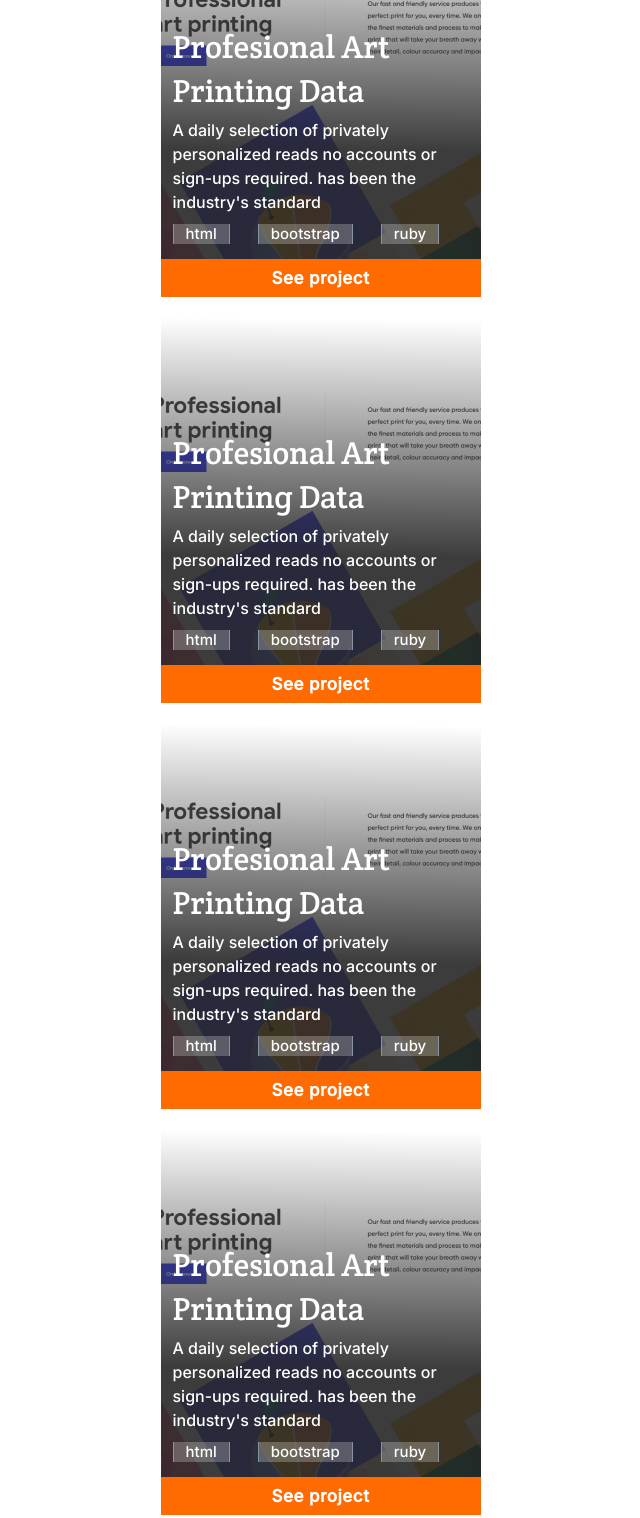
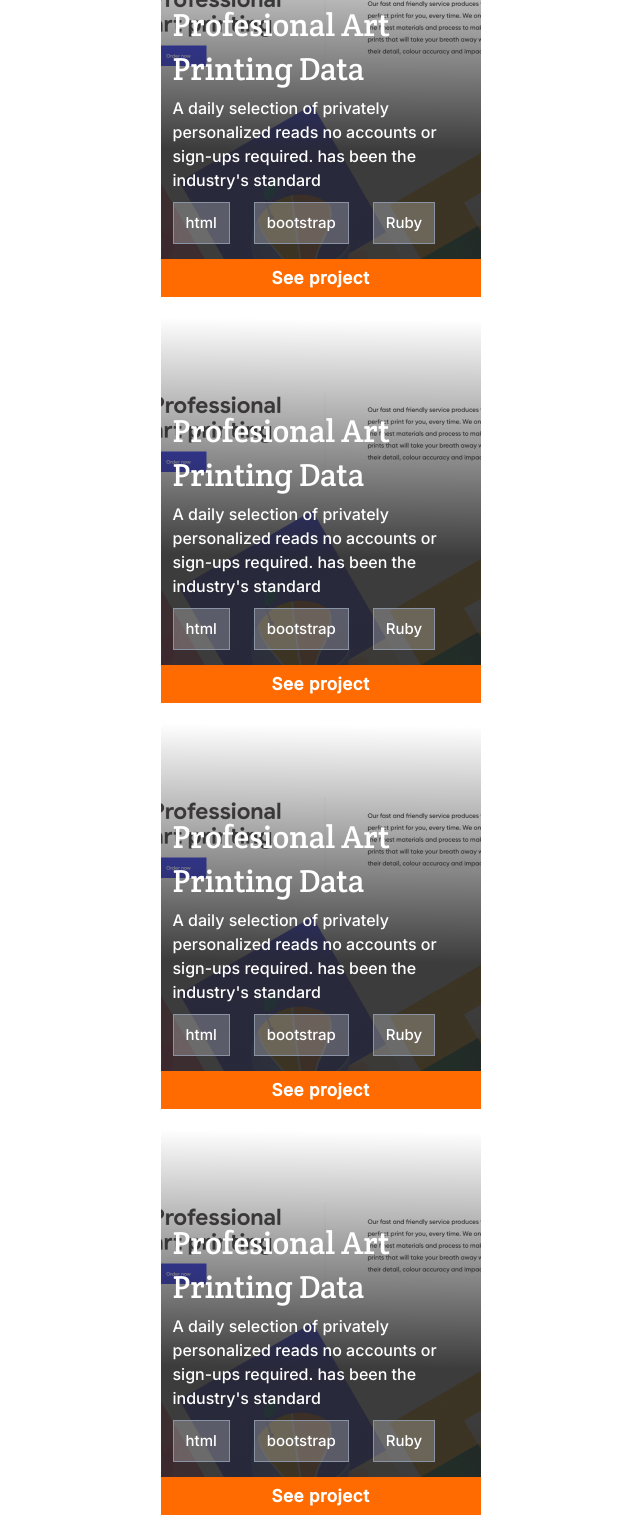
Before and after one commit to basnetlaxmi/my-portfolio, a website: page index.html in a window 1280 px wide. Shown: the part 1432-2950 px from the top of the page, without its empty margins (323-963 px from the left). Drawn offline with Linux system fonts and the light colour scheme.

Commit message:
Update items with  list

```diff
--- a/index.html
+++ b/index.html
@@ -89,13 +89,14 @@
                         </p>
                         <div class="languages">
 
-                            <a href="#" class="project-language"> html</a>
-                            <a href="#" class="project-language">bootstrap</a>
-                            <a href="#" class="project-language"> ruby</a>
+                            <ul>
+                                <li class="project-language"> html</a>
+                                <li class="project-language">bootstrap</a>
+                                <li class="project-language"> Ruby</a>
+                            </ul>
                         </div>
 
                             <a href="#" class="project-btn">See project</a>
-
 
                     </div>
                      <div class="project">
@@ -105,9 +106,11 @@
                         </p>
                         <div class="languages">
 
-                            <a href="#" class="project-language"> html</a>
-                            <a href="#" class="project-language">bootstrap</a>
-                            <a href="#" class="project-language"> ruby</a>
+                            <ul>
+                                <li class="project-language"> html</a>
+                                <li class="project-language">bootstrap</a>
+                                <li class="project-language"> Ruby</a>
+                            </ul>
                         </div>
                         <a href="#" class="project-btn">See project</a>
 
@@ -119,9 +122,11 @@
                         </p>
                         <div class="languages">
 
-                            <a href="#" class="project-language"> html</a>
-                            <a href="#" class="project-language">bootstrap</a>
-                            <a href="#" class="project-language"> ruby</a>
+                            <ul>
+                                <li class="project-language"> html</a>
+                                <li class="project-language">bootstrap</a>
+                                <li class="project-language"> Ruby</a>
+                            </ul>
                         </div>
                         <a href="#" class="project-btn">See project</a>
 
@@ -133,9 +138,11 @@
                         </p>
                         <div class="languages">
 
-                            <a href="#" class="project-language"> html</a>
-                            <a href="#" class="project-language">bootstrap</a>
-                            <a href="#" class="project-language"> ruby</a>
+                            <ul>
+                                <li class="project-language"> html</a>
+                                <li class="project-language">bootstrap</a>
+                                <li class="project-language"> Ruby</a>
+                            </ul>
                         </div>
                         <a href="#" class="project-btn">See project</a>
 
@@ -147,9 +154,11 @@
                         </p>
                         <div class="languages">
 
-                            <a href="#" class="project-language"> html</a>
-                            <a href="#" class="project-language">bootstrap</a>
-                            <a href="#" class="project-language"> ruby</a>
+                            <ul>
+                                <li class="project-language"> html</a>
+                                <li class="project-language">bootstrap</a>
+                                <li class="project-language"> Ruby</a>
+                            </ul>
                         </div>
                         <a href="#" class="project-btn">See project</a>
 
@@ -161,9 +170,11 @@
                         </p>
                         <div class="languages">
 
-                            <a href="#" class="project-language"> html</a>
-                            <a href="#" class="project-language">bootstrap</a>
-                            <a href="#" class="project-language"> ruby</a>
+                            <ul>
+                                <li class="project-language"> html</a>
+                                <li class="project-language">bootstrap</a>
+                                <li class="project-language"> Ruby</a>
+                            </ul>
                         </div>
                         <a href="#" class="project-btn">See project</a>
 
--- a/style.css
+++ b/style.css
@@ -1,7 +1,7 @@
 * {
   margin: 0;
   padding: 0;
-  overflow: hidden;
+  overflow-x: hidden;
 }
 
 a {
```
Also changed, not shown: screenshot/screenshot3.PNG. Lines whose indentation alone changed are shown as unchanged.
